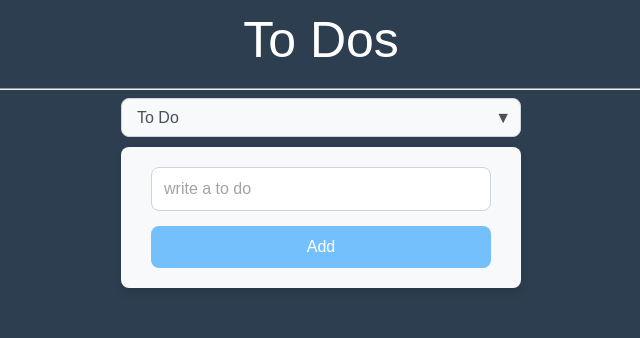
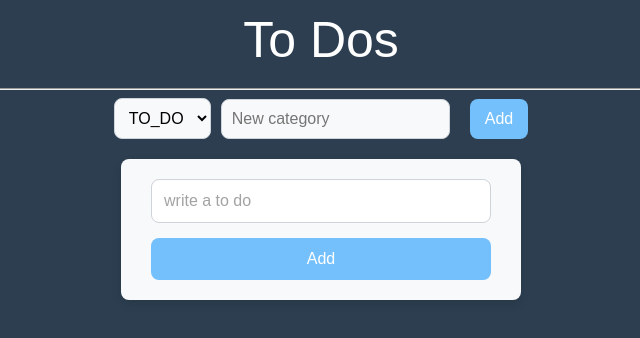
Before and after one commit to dikwon79/todo_react, a React (Create React App) app: page / in a window 1280 px wide. Shown: the top 338 px of the page, without its empty margins (319-959 px from the left). Built offline with nearby package versions, Linux system fonts and the light colour scheme.

Commit message:
savemode

```diff
--- a/src/App.tsx
+++ b/src/App.tsx
@@ -1,5 +1,8 @@
 import { createGlobalStyle } from "styled-components";
 import ToDoList from "./components/ToDoList";
+import { useRecoilState } from "recoil";
+import { categoryStates, toDoState } from "./atoms";
+import { useEffect } from "react";
 
 const GlobalStyle = createGlobalStyle`
 html, body, div, span, applet, object, iframe,
@@ -75,6 +78,18 @@ a{
 }
 `;
 function App() {
+  const [toDos, setToDos] = useRecoilState(toDoState);
+  const [categories, setCategories] = useRecoilState(categoryStates);
+
+  useEffect(() => {
+    localStorage.setItem("toDoState", JSON.stringify(toDos));
+  }, [toDos]);
+
+  // categories 상태가 변경될 때 localStorage에 저장
+  useEffect(() => {
+    localStorage.setItem("categoryStates", JSON.stringify(categories));
+  }, [categories]);
+
   return (
     <>
       <GlobalStyle />
--- a/src/atoms.tsx
+++ b/src/atoms.tsx
@@ -5,28 +5,46 @@ export enum Categories {
   "DOING" = "DOING",
   "DONE" = "DONE",
 }
+
 export interface IToDo {
   text: string;
   id: number;
   category: Categories;
 }
 
+// LocalStorage에서 To-Do 리스트 가져오기
+const savedToDos = localStorage.getItem("toDoState");
+const initialToDos = savedToDos ? JSON.parse(savedToDos) : [];
+
+// LocalStorage에서 카테고리 가져오기
+const savedCategories = localStorage.getItem("categoryStates");
+const initialCategories = savedCategories
+  ? JSON.parse(savedCategories)
+  : [Categories.TO_DO, Categories.DOING, Categories.DONE];
+
+const createUniqueKey = (key: string) =>
+  `${key}_${Math.random().toString(36).substring(2, 9)}`;
+
 export const toDoState = atom<IToDo[]>({
-  key: "toDo",
-  default: [],
+  key: createUniqueKey("toDoState"),
+  default: initialToDos,
 });
 
 export const categoryState = atom<Categories>({
-  key: "category",
+  key: createUniqueKey("category"),
   default: Categories.TO_DO,
 });
 
+export const categoryStates = atom<string[]>({
+  key: createUniqueKey("categoryStates"),
+  default: initialCategories,
+});
+
 export const toDoSelector = selector({
-  key: "toDoSelector",
+  key: createUniqueKey("toDoSelector"),
   get: ({ get }) => {
     const toDos = get(toDoState);
     const category = get(categoryState);
-
     return toDos.filter((toDo) => toDo.category === category);
   },
 });
--- a/src/components/ToDoList.tsx
+++ b/src/components/ToDoList.tsx
@@ -3,6 +3,7 @@ import CreateToDo from "./CreateToDo";
 import { Categories, categoryState, toDoSelector } from "../atoms";
 import ToDoman from "./ToDoman";
 import styled from "styled-components";
+import CategorySelect from "./category";
 
 const SelectWrapper = styled.div`
   display: flex;
@@ -63,27 +64,13 @@ const ArrowIcon = styled.div`
 function ToDoList() {
   //const [toDo, doing, done] = useRecoilValue(toDoSelector);
   const toDos = useRecoilValue(toDoSelector);
-  const [category, setCategory] = useRecoilState(categoryState);
 
-  const onInput = (event: React.FormEvent<HTMLSelectElement>) => {
-    //setCategory(event.currentTarget.value);
-    setCategory(event.currentTarget.value as any);
-  };
   return (
     <div>
       <Header>To Dos</Header>
       <hr />
 
-      <SelectWrapper>
-        <ArrowIcon>
-          <Select value={category} onInput={onInput}>
-            <option value={Categories.TO_DO}>To Do</option>
-            <option value={Categories.DOING}>Doing</option>
-            <option value={Categories.DONE}>Done</option>
-          </Select>
-        </ArrowIcon>
-      </SelectWrapper>
-
+      <CategorySelect />
       <CreateToDo />
 
       {toDos?.map((toDo) => (
--- a/src/components/ToDoman.tsx
+++ b/src/components/ToDoman.tsx
@@ -1,45 +1,89 @@
-import { useSetRecoilState } from "recoil";
-import { Categories, IToDo, toDoState } from "../atoms";
+import styled from "styled-components";
+import { useRecoilState, useRecoilValue, useSetRecoilState } from "recoil";
+import { Categories, categoryStates, IToDo, toDoState } from "../atoms";
+
+// 스타일 정의
+const ListItem = styled.li`
+  display: flex;
+  flex-direction: column;
+  align-items: center;
+  justify-content: center;
+  border: 1px solid #ddd;
+  border-radius: 8px;
+  padding: 20px;
+  margin: 10px 0;
+  box-shadow: 0 2px 4px rgba(0, 0, 0, 0.1);
+`;
+
+const Text = styled.span`
+  font-size: 18px;
+  font-weight: bold;
+  margin-bottom: 15px;
+  color: white;
+`;
+
+const ButtonGroup = styled.div`
+  display: flex;
+  gap: 10px;
+`;
+
+const Button = styled.button`
+  padding: 8px 12px;
+  font-size: 14px;
+  border: 1px solid #74c0fc;
+  border-radius: 6px;
+  background-color: #74c0fc;
+  color: white;
+  cursor: pointer;
+  transition: background-color 0.3s ease;
+
+  &:hover {
+    background-color: #5a99e5;
+  }
+
+  &:active {
+    background-color: #3c78b4;
+  }
+`;
 
 function ToDoman({ text, category, id }: IToDo) {
   const setToDos = useSetRecoilState(toDoState);
+  const categoryList = useRecoilValue(categoryStates);
+
+  // 카테고리 변경 함수
   const onClick = (event: React.MouseEvent<HTMLButtonElement>) => {
     const {
       currentTarget: { name },
-    } = event; //event를 발생시킨 버튼의 name을 잡기
+    } = event;
 
     setToDos((oldToDos) => {
-      const targetIndex = oldToDos.findIndex((toDo1) => toDo1.id === id);
-      //const oldToDo = oldToDos[targetIndex];
-      const newToDo = { text, id, category: name as any };
+      const targetIndex = oldToDos.findIndex((toDo) => toDo.id === id);
+      const updatedToDo = {
+        ...oldToDos[targetIndex],
+        category: name as Categories,
+      };
 
       return [
         ...oldToDos.slice(0, targetIndex),
-        newToDo,
+        updatedToDo,
         ...oldToDos.slice(targetIndex + 1),
       ];
     });
   };
+
   return (
-    <li>
-      <span>{text}</span>
-
-      {category !== Categories.DOING && (
-        <button name={Categories.DOING} onClick={onClick}>
-          Doing
-        </button>
-      )}
-      {category !== Categories.TO_DO && (
-        <button name={Categories.TO_DO} onClick={onClick}>
-          To Do
-        </button>
-      )}
-      {category !== Categories.DONE && (
-        <button name={Categories.DONE} onClick={onClick}>
-          Done
-        </button>
-      )}
-    </li>
+    <ListItem>
+      <Text>{text}</Text>
+      <ButtonGroup>
+        {categoryList
+          .filter((cat) => cat !== category) // 현재 카테고리 제외
+          .map((cat) => (
+            <Button key={cat} name={cat} onClick={onClick}>
+              {cat}
+            </Button>
+          ))}
+      </ButtonGroup>
+    </ListItem>
   );
 }
 
--- /dev/null
+++ b/src/components/category.tsx
@@ -0,0 +1,120 @@
+import { useState } from "react";
+import { useRecoilState } from "recoil";
+import { categoryState, Categories, categoryStates } from "../atoms";
+import styled from "styled-components";
+
+const Select = styled.select`
+  padding: 10px;
+  font-size: 16px;
+  border: 1px solid #ced4da;
+  border-radius: 8px;
+  background-color: #f8f9fa;
+  outline: none;
+  cursor: pointer;
+  transition: all 0.3s ease;
+
+  &:focus {
+    border-color: #74c0fc;
+    box-shadow: 0 0 0 3px rgba(116, 192, 252, 0.5);
+  }
+`;
+
+const Input = styled.input`
+  padding: 10px;
+  font-size: 16px;
+  border: 1px solid #ced4da;
+  border-radius: 8px;
+  background-color: #f8f9fa;
+  outline: none;
+  margin-right: 10px;
+  transition: all 0.3s ease;
+
+  &:focus {
+    border-color: #74c0fc;
+    box-shadow: 0 0 0 3px rgba(116, 192, 252, 0.5);
+  }
+`;
+
+const Button = styled.button`
+  padding: 10px 15px;
+  font-size: 16px;
+  background-color: #74c0fc;
+  color: white;
+  border: none;
+  border-radius: 8px;
+  cursor: pointer;
+  transition: all 0.3s ease;
+
+  &:hover {
+    background-color: #5a99e5;
+  }
+
+  &:active {
+    background-color: #3c78b4;
+  }
+`;
+const SelectWrapper = styled.div`
+  display: flex;
+  justify-content: center;
+  align-items: center;
+  margin-bottom: 20px;
+  flex-direction: row; /* 기존 설정 */
+  gap: 10px; /* 아이템 간 간격 추가 */
+`;
+
+const InputWrapper = styled.div`
+  display: flex;
+  gap: 10px; /* 아이템 간 간격 */
+`;
+
+function CategorySelect() {
+  const [category, setCategory] = useRecoilState(categoryState);
+  const [newCategory, setNewCategory] = useState<string>("");
+  const [categories, setCategories] = useRecoilState(categoryStates);
+
+  const handleCategoryChange = (
+    event: React.ChangeEvent<HTMLSelectElement>
+  ) => {
+    setCategory(event.target.value as Categories);
+  };
+
+  const handleNewCategoryChange = (
+    event: React.ChangeEvent<HTMLInputElement>
+  ) => {
+    setNewCategory(event.target.value);
+  };
+
+  const handleAddCategory = () => {
+    if (newCategory && !categories.includes(newCategory as Categories)) {
+      const updatedCategories = [...categories, newCategory as Categories];
+      setCategories(updatedCategories); // 새 카테고리 추가
+      setNewCategory(""); // 입력 필드 초기화
+    }
+  };
+
+  return (
+    <SelectWrapper>
+      <Select value={category} onChange={handleCategoryChange}>
+        {categories.map((category, index) => (
+          <option key={index} value={category}>
+            {category}
+          </option>
+        ))}
+      </Select>
+
+      <InputWrapper>
+        <Input
+          type="text"
+          value={newCategory}
+          onChange={handleNewCategoryChange}
+          placeholder="New category"
+        />
+        <Button type="button" onClick={handleAddCategory}>
+          Add
+        </Button>
+      </InputWrapper>
+    </SelectWrapper>
+  );
+}
+
+export default CategorySelect;
```
Also changed, not shown: package.json (+6 -2 lines), 1 other file (tests, documents, lock files or other folders).
